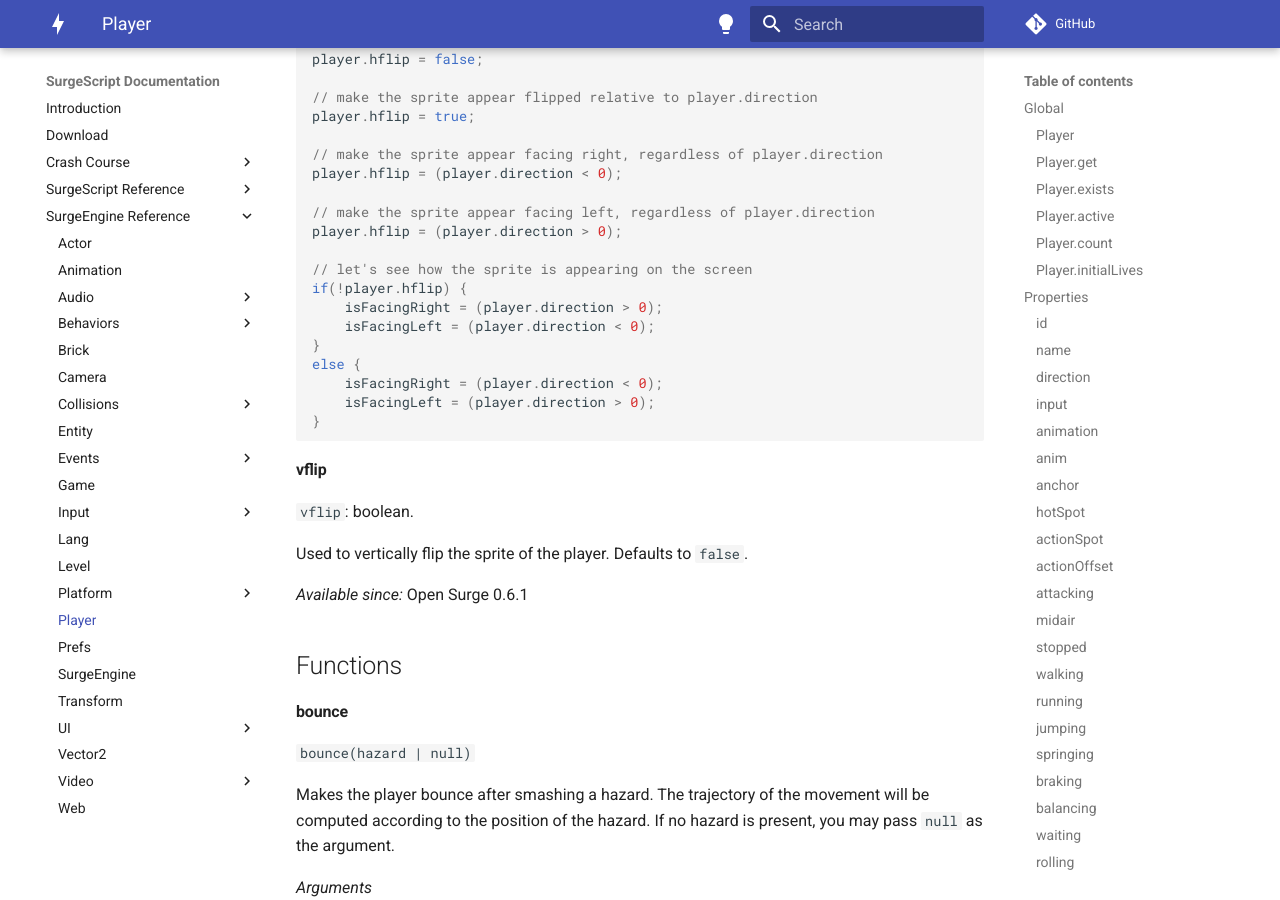
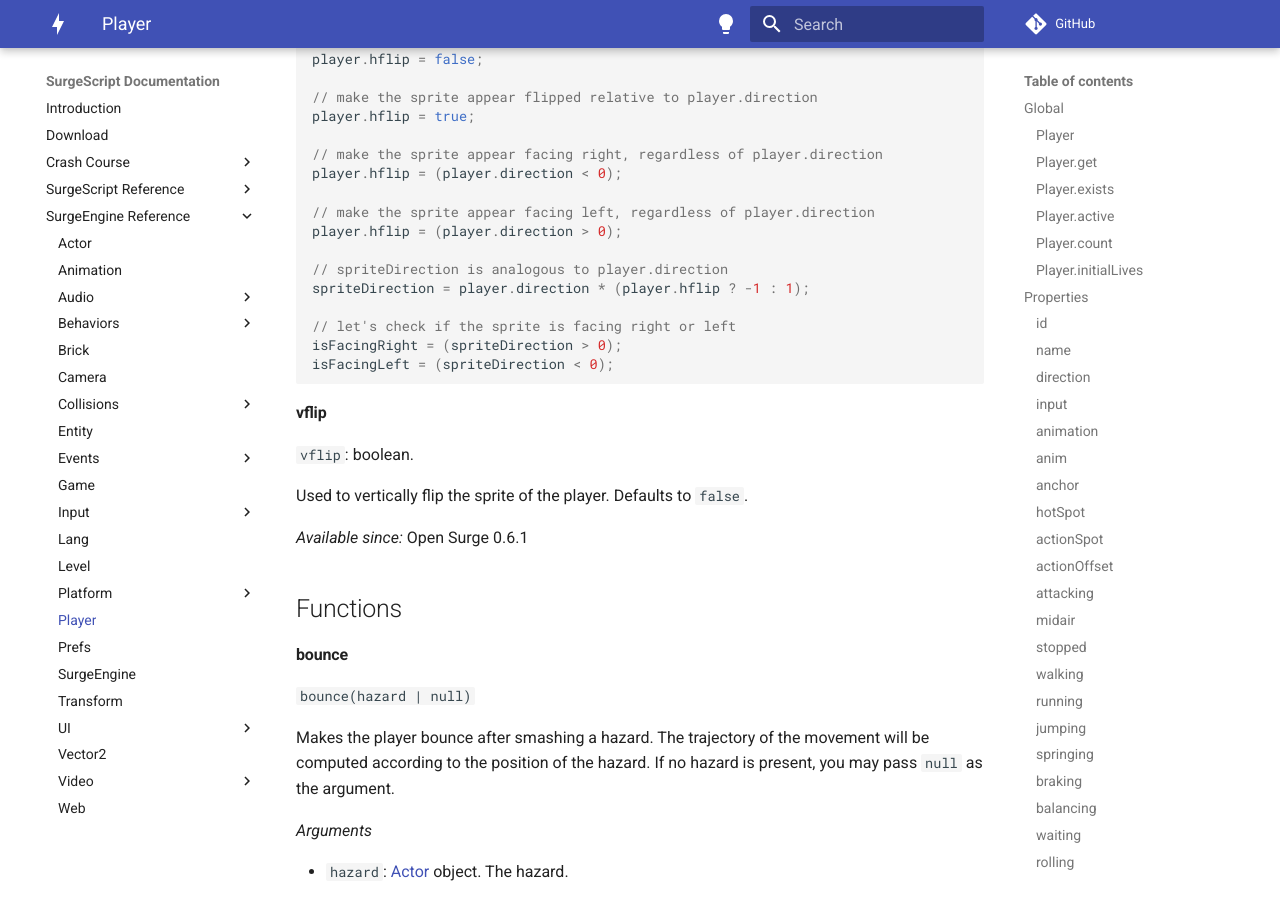
Before and after one commit to alemart/surgescript, an MkDocs documentation site: the page built from docs/engine/player.md, in a window 1280 px wide and 900 px high, scrolled down 12671 px. Built offline with MkDocs 1.6.1 and Material for MkDocs 9.7.7, drawn with Linux system fonts in a browser that asks for light colours; comment, search, counter and statistics services are not loaded.

Commit message:
Docs: modify example

````diff
--- a/docs/engine/player.md
+++ b/docs/engine/player.md
@@ -592,15 +592,12 @@ player.hflip = (player.direction < 0);
 // make the sprite appear facing left, regardless of player.direction
 player.hflip = (player.direction > 0);
 
-// let's see how the sprite is appearing on the screen
-if(!player.hflip) {
-    isFacingRight = (player.direction > 0);
-    isFacingLeft = (player.direction < 0);
-}
-else {
-    isFacingRight = (player.direction < 0);
-    isFacingLeft = (player.direction > 0);
-}
+// spriteDirection is analogous to player.direction
+spriteDirection = player.direction * (player.hflip ? -1 : 1);
+
+// let's check if the sprite is facing right or left
+isFacingRight = (spriteDirection > 0);
+isFacingLeft = (spriteDirection < 0);
 ```
 
 #### vflip
````
